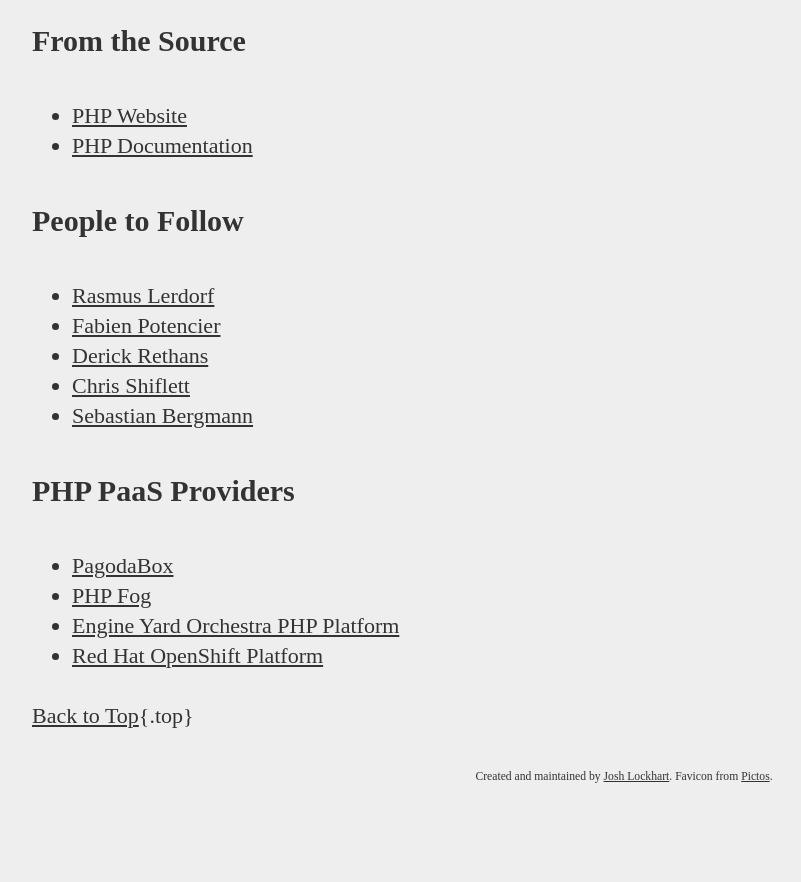
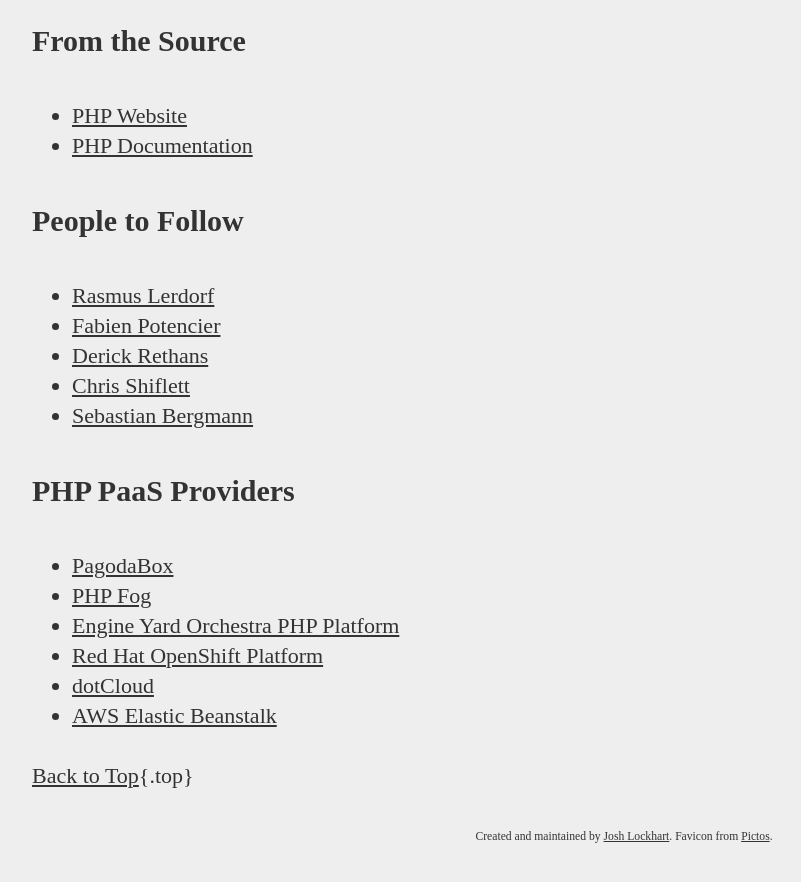
Before and after one commit to codeguy/php-the-right-way, a Jekyll site: the page built from index.html, in a window 1280 px wide and 900 px high, scrolled down 10317 px. Shown: the top 882 px of the window, without its empty margins (16-817 px from the left). Built offline with Jekyll 4.4.1, drawn with Linux system fonts in a browser that asks for light colours; some web fonts are replaced; Markdown is read by kramdown in place of the engine named in the settings; comment, search, counter and statistics services are not loaded; before the commit the page ends 11157 px from its top, so only the background shows below that.

Commit message:
Added dotCloud and AWS Elastic Beanstalk to PaaS providers.

```diff
--- a/_includes/links-and-resources.md
+++ b/_includes/links-and-resources.md
@@ -21,5 +21,7 @@ Here are some miscellaneous resources that are worth a read.
 * [PHP Fog](https://phpfog.com/)
 * [Engine Yard Orchestra PHP Platform](http://www.engineyard.com/products/orchestra/)
 * [Red Hat OpenShift Platform](http://www.redhat.com/products/cloud-computing/openshift/)
+* [dotCloud](http://docs.dotcloud.com/services/php/)
+* [AWS Elastic Beanstalk](http://aws.amazon.com/elasticbeanstalk/)
 
 [Back to Top](#top){.top}
```
